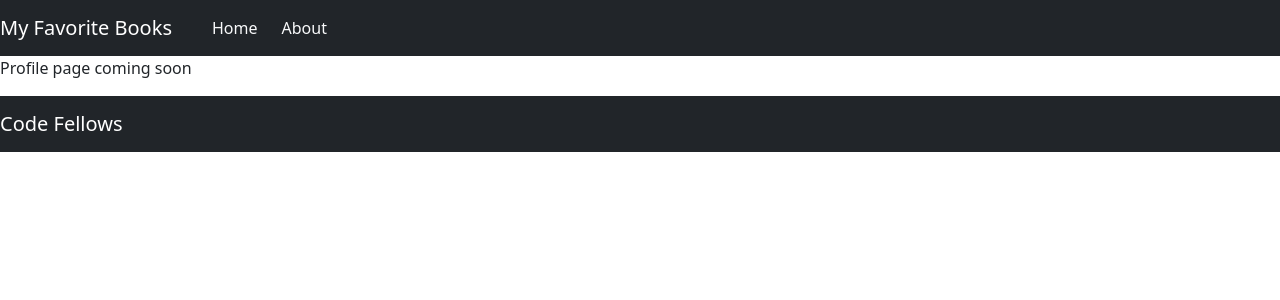
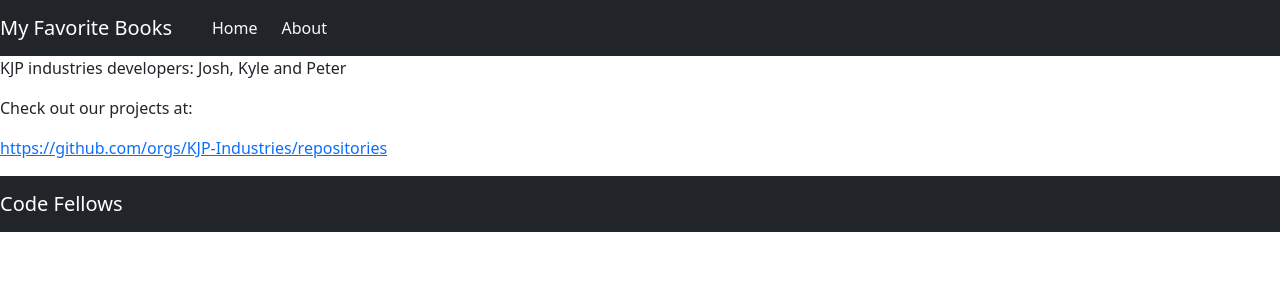
Before and after one commit to KJP-Industries/can-of-books-frontend, a React (Create React App) app: page /about in a window 1280 px wide. Shown: the top 300 px of the page. Built offline with nearby package versions, Linux system fonts and the light colour scheme.

Commit message:
Updates content for About component

```diff
--- a/src/About.js
+++ b/src/About.js
@@ -3,8 +3,17 @@ import { Component } from "react";
 class Profile extends Component {
 
   render() {
-    /* TODO: render information about the developers */
-    return <p>Profile page coming soon</p>
+    return (
+      <>
+        <p>KJP industries developers: Josh, Kyle and Peter </p>
+        <p>Check out our projects at:</p>
+        <p>
+          <a href="https://github.com/orgs/KJP-Industries/repositories">
+            https://github.com/orgs/KJP-Industries/repositories
+          </a>
+        </p>
+      </>
+    );
   }
 };
 
```
